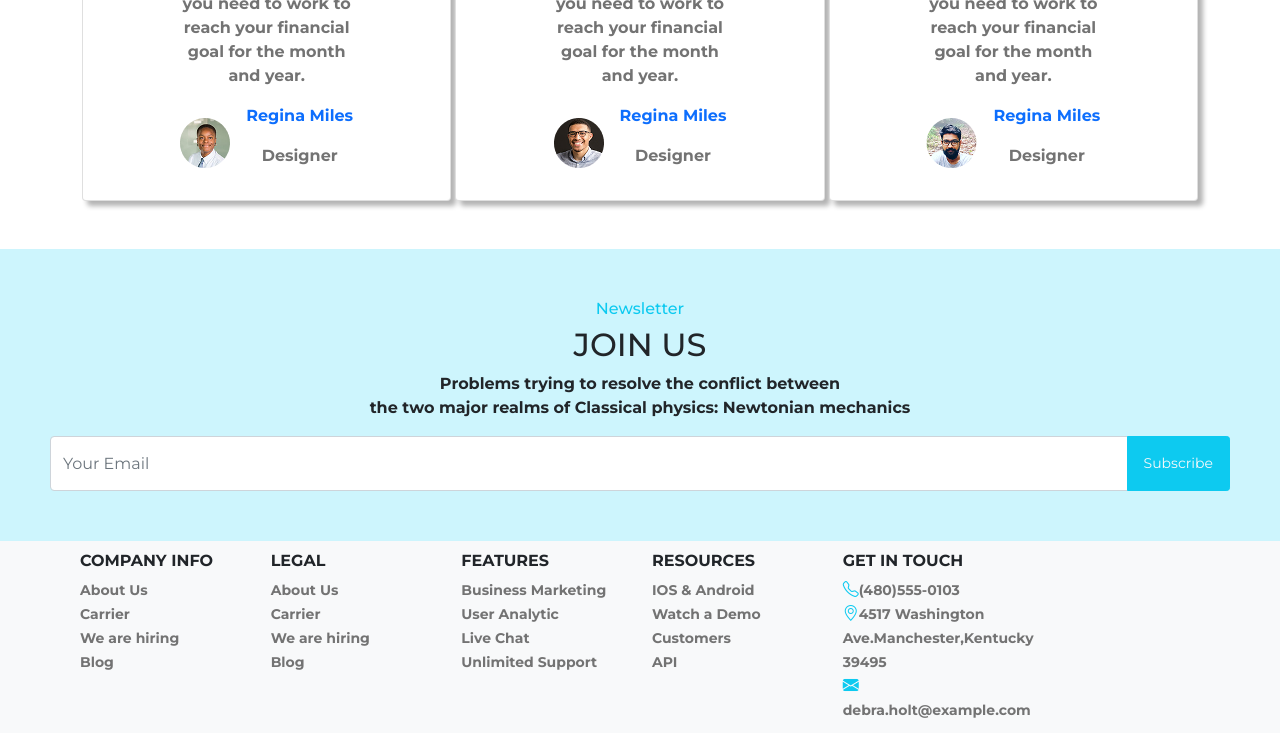
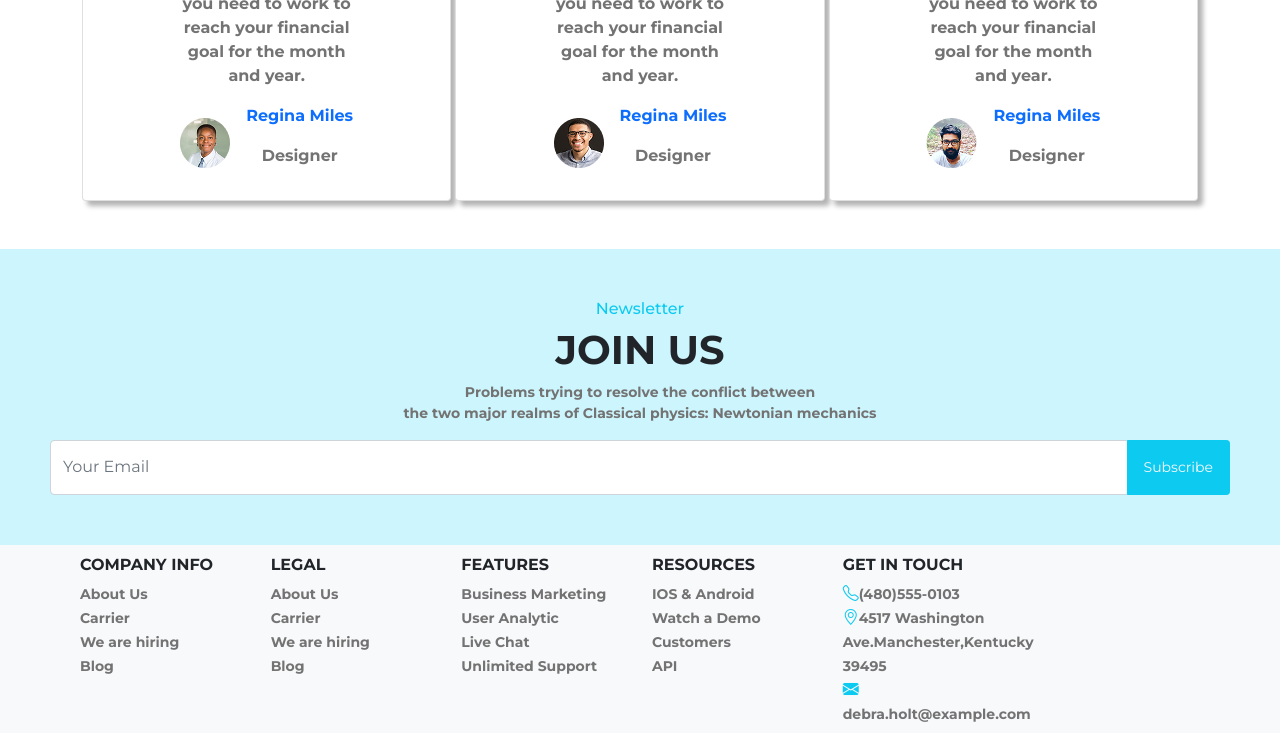
Before and after one commit to Azu001-Cyber/Checkpoint-Responsive-Store-Landing-Page-Design, a plain HTML site: page index.html in a window 1280 px wide. Shown: the part 2455-3188 px from the top of the page. Drawn offline with nearby package versions, Linux system fonts and the light colour scheme.

Commit message:
change the font-weight, font-size, color of h2 and p tags in the news letter section. Also added a README.md file with a live demo link to github pages

```diff
--- a/index.html
+++ b/index.html
@@ -317,10 +317,10 @@
                 <h6 class="text-info">
                     Newsletter
                 </h6>
-                <h2>
+                <h2 class="newsletter-h2">
                     JOIN US
                 </h2>
-                <p>Problems trying to resolve the conflict between <br>
+                <p class="newsletter-p">Problems trying to resolve the conflict between <br>
                     the two major realms of Classical physics: Newtonian mechanics
                 </p>
                 <div class="input-group news-input">
--- a/style.css
+++ b/style.css
@@ -185,6 +185,16 @@
   background-color: var(--main-color);
 }
 
+.newsletter-h2{
+  font-weight: var(--main-font-weight);
+  font-size: 40px;
+}
+
+.newsletter-p{
+  font-weight: var(--second-font-weight);
+  font-size: var(--second-font-size);
+  color: var(--second-text-color);
+}
 
 footer .container{
   padding: 10px;
```
Also changed, not shown: 1 other file.
